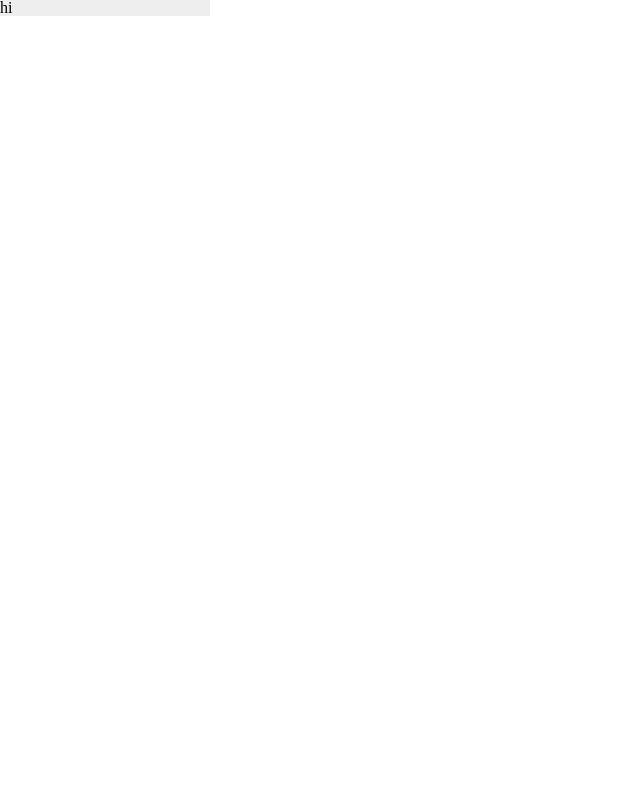
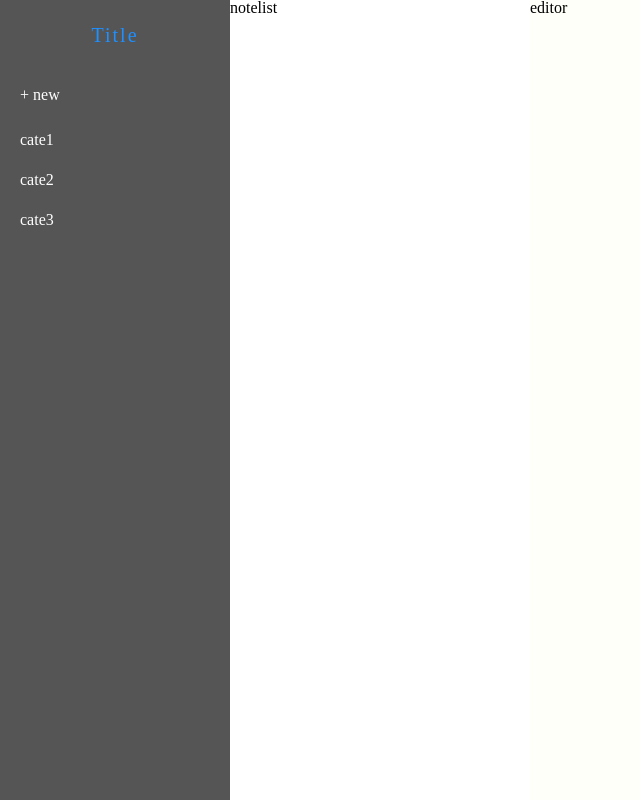
Before and after one commit to xtthaop/zxnote-web, a React app: page /notebook in a window 1280 px wide. Shown: the whole page, without its empty margins (0-640 px from the left). Built offline with nearby package versions, Linux system fonts and the light colour scheme.

Commit message:
a little start

```diff
--- /dev/null
+++ b/src/views/notebook/components/Editor/index.js
@@ -0,0 +1,16 @@
+import React from 'react'
+import {
+  EditorWrapper
+} from './style'
+
+class Editor extends React.Component {
+  render(){
+    return (
+      <EditorWrapper>
+        editor
+      </EditorWrapper>
+    )
+  }
+}
+
+export default Editor
--- /dev/null
+++ b/src/views/notebook/components/Editor/style.js
@@ -0,0 +1,7 @@
+import styled from 'styled-components'
+
+export const EditorWrapper = styled.div`
+  width: calc(100% - 530px);
+  height: 100%;
+  background: #fffff9;
+`
--- /dev/null
+++ b/src/views/notebook/components/Notelist/index.js
@@ -0,0 +1,16 @@
+import React from 'react'
+import {
+  NotelistWrapper
+} from './style'
+
+class Notelist extends React.Component {
+  render(){
+    return (
+      <NotelistWrapper>
+        notelist
+      </NotelistWrapper>
+    )
+  }
+}
+
+export default Notelist
--- /dev/null
+++ b/src/views/notebook/components/Notelist/style.js
@@ -0,0 +1,8 @@
+import styled from 'styled-components'
+
+export const NotelistWrapper = styled.div`
+  width: 300px;
+  height: 100%;
+  overflow-y: scroll;
+  background: #fff;
+`
--- /dev/null
+++ b/src/views/notebook/components/Sidebar/index.js
@@ -0,0 +1,59 @@
+import React from 'react'
+import {
+  SidebarWrapper,
+  Header,
+  CreateButton,
+  Categories,
+} from './style'
+
+class Sidebar extends React.Component {
+  constructor(props){
+    super(props)
+    this.state = {
+      categories: [],
+    }
+  }
+
+  render(){
+    const { categories } = this.state
+    return (
+      <SidebarWrapper>
+        <Header>Title</Header>
+        <CreateButton>
+          <span>+ new</span>
+        </CreateButton>
+        <Categories>
+          {
+            categories.map(item => {
+              return (
+                <li key={item.id}>{ item.title }</li>
+              )
+            })
+          }
+        </Categories>
+      </SidebarWrapper>
+    )
+  }
+
+  componentDidMount(){
+    const categories = [
+      {
+        id: 1,
+        title: 'cate1',
+      },
+      {
+        id: 2,
+        title: 'cate2',
+      },
+      {
+        id: 3,
+        title: 'cate3',
+      },
+    ]
+    this.setState({
+      categories
+    })
+  }
+}
+
+export default Sidebar
--- /dev/null
+++ b/src/views/notebook/components/Sidebar/style.js
@@ -0,0 +1,41 @@
+import styled from 'styled-components'
+
+export const SidebarWrapper = styled.div`
+  width: 230px;
+  height: 100%;
+  background: #555;
+  overflow-y: auto;
+`
+
+export const Header = styled.div`
+  width: 100%;
+  height: 30px;
+  line-height: 30px;
+  padding: 20px 0;
+  font-size: 20px;
+  color: #1E90FF;
+  letter-spacing: 2px;
+  text-align: center;
+`
+
+export const CreateButton = styled.div`
+  width: 100%;
+  height: 50px;
+  line-height: 50px;
+  padding: 0 20px;
+  color: #fff;
+  box-sizing: border-box;
+  cursor: pointer;
+`
+
+export const Categories = styled.ul`
+  width: 100%;
+  color: #fff;
+  box-sizing: border-box;
+
+  li{
+    height: 30px;
+    line-height: 30px;
+    padding: 5px 20px;
+  }
+`
--- /dev/null
+++ b/src/views/notebook/components/index.js
@@ -0,0 +1,3 @@
+export { default as Sidebar } from './Sidebar'
+export { default as Notelist } from './Notelist'
+export { default as Editor } from './Editor'
--- a/src/views/notebook/index.js
+++ b/src/views/notebook/index.js
@@ -1,14 +1,21 @@
 import React from 'react'
 import {
-  SidebarWrapper
+  Sidebar,
+  Notelist,
+  Editor
+} from './components'
+import {
+  NotebookWrapper
 } from './style'
 
 class Notebook extends React.Component {
   render(){
     return (
-      <div>
-        <SidebarWrapper>hi</SidebarWrapper>
-      </div>
+      <NotebookWrapper>
+        <Sidebar></Sidebar>
+        <Notelist></Notelist>
+        <Editor></Editor>
+      </NotebookWrapper>
     )
   }
 }
--- a/src/views/notebook/style.js
+++ b/src/views/notebook/style.js
@@ -1,7 +1,6 @@
 import styled from 'styled-components'
 
-export const SidebarWrapper = styled.div`
-  width: 210px;
-  height: 100%;
-  background: #eee;
+export const NotebookWrapper = styled.div`
+  display: flex;
+  height: 100vh;
 `
```
